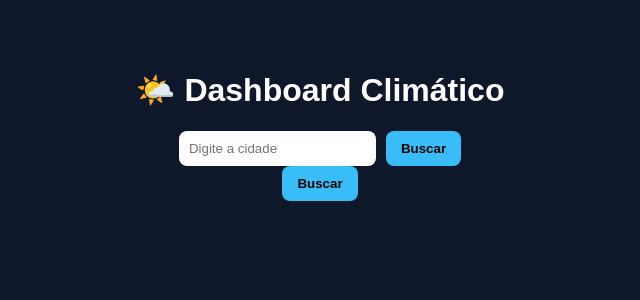
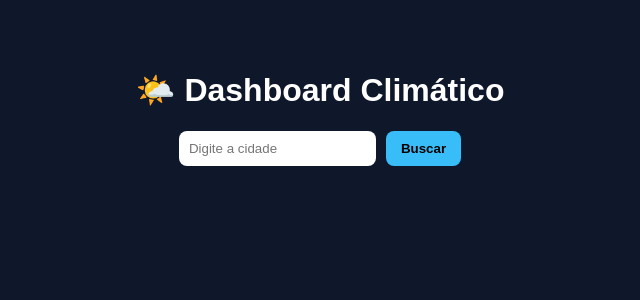
Before and after one commit to AntonioHugo21/dashboard-clima, a React (Vite) app: page / in a window 1280 px wide. Shown: the top 300 px of the page, without its empty margins (320-960 px from the left). Built offline with nearby package versions, Linux system fonts and the light colour scheme.

Commit message:
feat: peermitir busca ao pressionar Enter no input

```diff
--- a/src/App.jsx
+++ b/src/App.jsx
@@ -45,10 +45,6 @@ function App() {
         loading={loading}
       />
 
-      <button onClick={buscarCidade} disabled={loading}>
-        {loading ? "Buscando..." : "Buscar"}
-      </button>
-
       {loading && <p>Carregando... ⏳</p>}
       {erro && <p>{erro}</p>}
 
--- a/src/components/SearchBar.jsx
+++ b/src/components/SearchBar.jsx
@@ -6,11 +6,18 @@ function SearchBar({cidade, setCidade, buscarCidade, loading}) {
                 placeholder="Digite a cidade"
                 value={cidade}
                 onChange={(e) => setCidade(e.target.value)}
+                onKeyDown={(e) => {
+                    if (e.key === "Enter") {
+                        buscarCidade();
+                    }
+                }}
             />
 
             <button onClick={buscarCidade} disabled={loading}>
                 {loading ? "Buscando" : "Buscar"}
             </button>
+
+
         </div>
     );
 }
```
